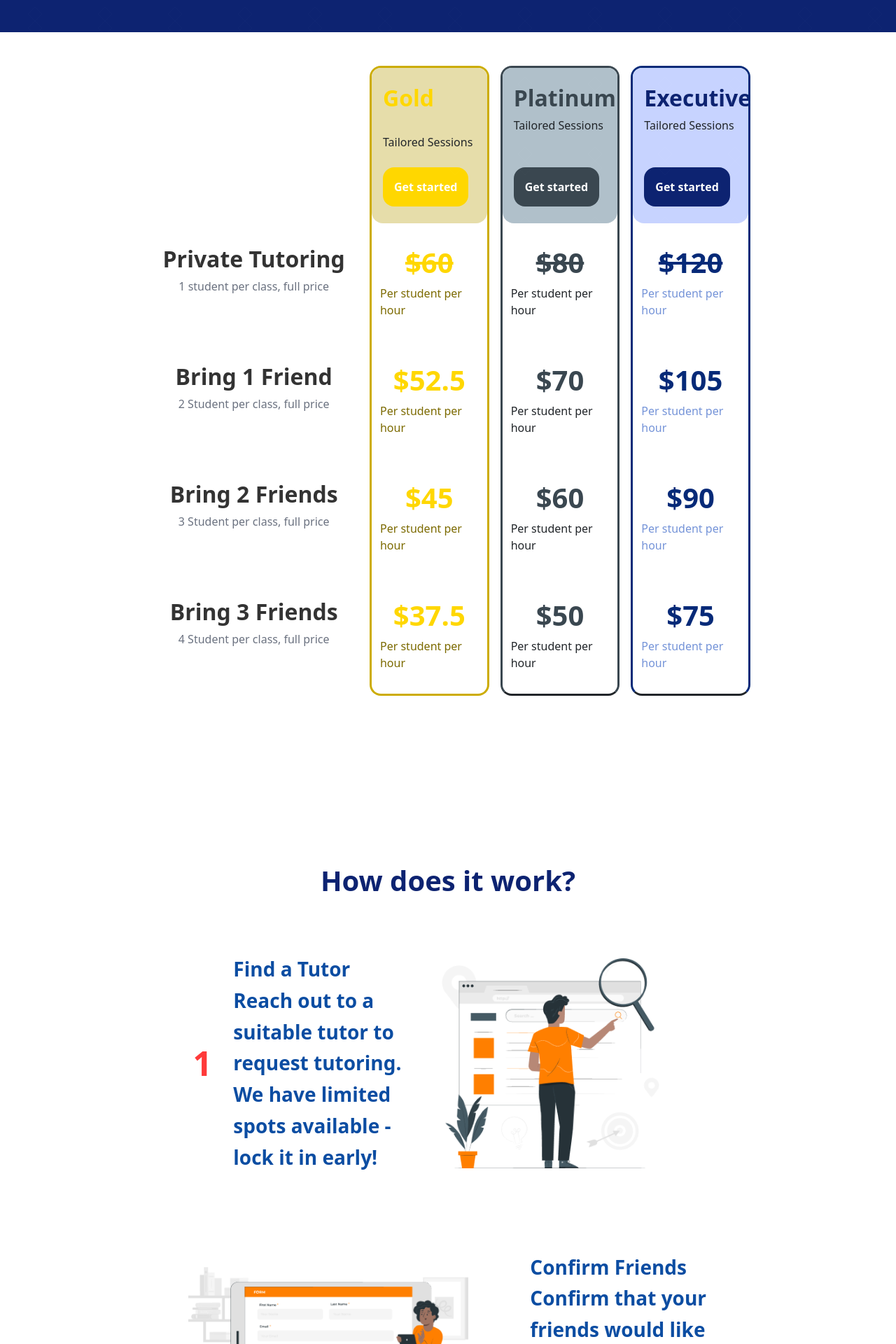
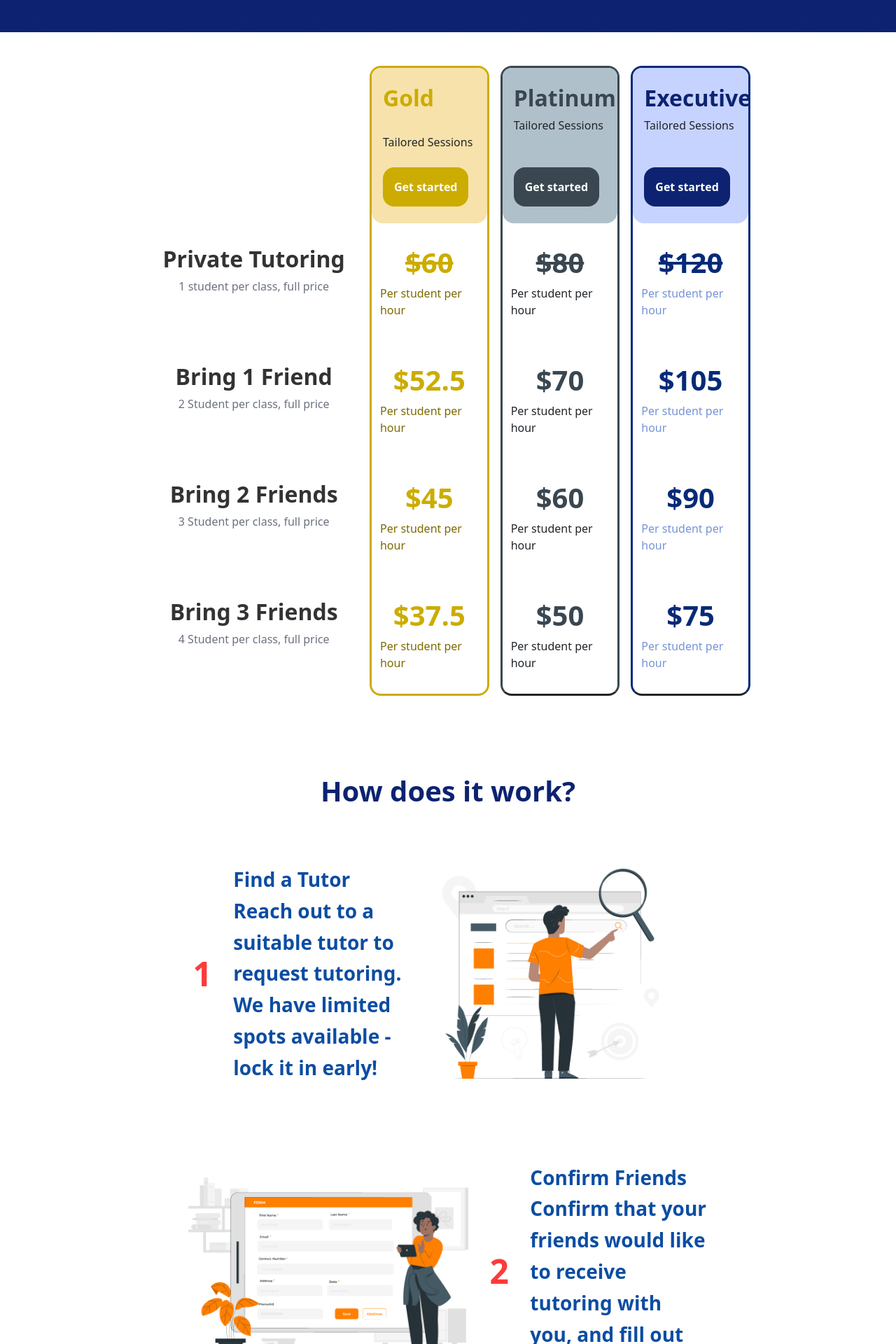
Before and after one commit to SynoforgeLabs/strive_frontend, a React (Create React App) app: page /bring-a-friend-and-save in a window 1280 px wide. Shown: the part 420-2340 px from the top of the page at 70% size. Built offline with nearby package versions, Linux system fonts and the light colour scheme.

Commit message:
site changes

```diff
--- a/src/css/b-friend/b-friend-hdiw.css
+++ b/src/css/b-friend/b-friend-hdiw.css
@@ -11,8 +11,9 @@
 
 .b-friend-hdiw-sec {
     justify-content: center;
-    margin: 10rem 0 0 !important;
+    margin: 2rem 0 0 !important;
     max-width: 2000px !important;
+    margin-bottom: 4rem !important;
 }
 
 .b-friend-hdiw-title {
--- a/src/css/b-friend/b-friend-price-grid.css
+++ b/src/css/b-friend/b-friend-price-grid.css
@@ -44,7 +44,7 @@
   }
 
   #plan-h-gold {
-    background-color: #E6DDAA !important
+    background-color: #f7e2ab !important
   }
 
   #plan-h-platinum {
@@ -72,7 +72,7 @@
   }
 
   #plan-t-gold {
-    color: gold;
+    color: #CCAC00;
   }
 
   #plan-t-platinum {
@@ -93,7 +93,7 @@
   }
 
   #plan-gs-gold-btn {
-    background-color: gold !important;
+    background-color: #CCAC00 !important;
   }
 
   #plan-gs-platinum-btn {
@@ -128,7 +128,7 @@
     flex-direction: column;
     align-items: center;
     padding: 2rem 0;
-    border: 3px solid gold;
+    border: 3px solid #CCAC00;
     border-top: none;
     border-bottom: none;
   }
@@ -142,7 +142,7 @@
   }
 
   #grid-gold-price {
-    color: gold;
+    color: #CCAC00;
   }
 
   #grid-gold-price-des {
```
